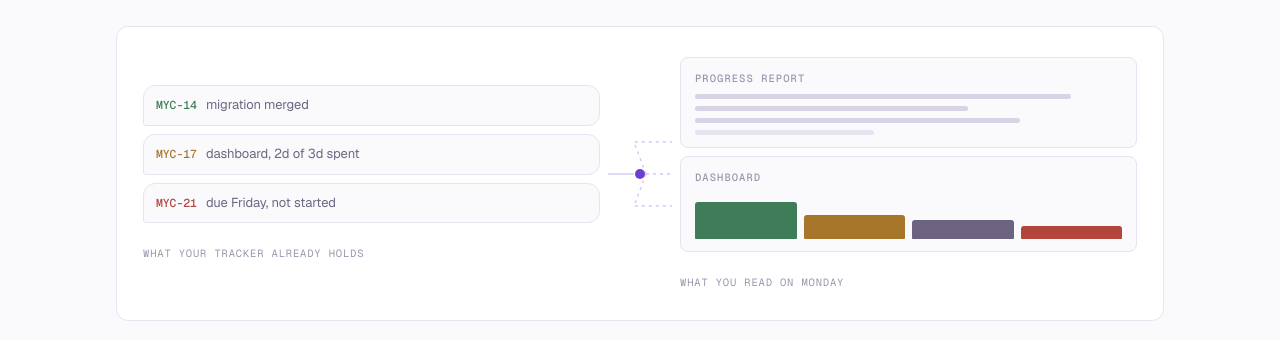
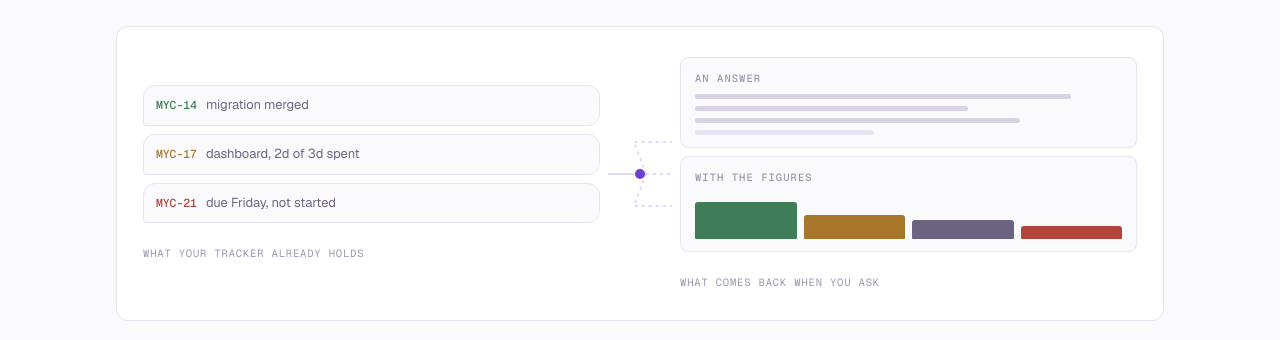
Before and after one commit to vuzlee/mycel, a React (Vite) app in the folder web/: page /app/home in a window 1280 px wide. Shown: the part 390-730 px from the top of the page. Built offline with nearby package versions, Linux system fonts and the light colour scheme; no server answers.

Commit message:
feat(web): the landing copy describes asking, not two tabs

```diff
--- a/web/src/components/Flow.tsx
+++ b/web/src/components/Flow.tsx
@@ -39,7 +39,7 @@ export function Flow() {
 
       <div className="produced">
         <article className="sheet">
-          <span className="label">Progress report</span>
+          <span className="label">An answer</span>
           <span className="line" style={{ width: "88%" }} />
           <span className="line" style={{ width: "64%" }} />
           <span className="line" style={{ width: "76%" }} />
@@ -47,7 +47,7 @@ export function Flow() {
         </article>
 
         <article className="sheet">
-          <span className="label">Dashboard</span>
+          <span className="label">With the figures</span>
           <div className="bars">
             <span data-tag="done" style={{ height: "80%" }} />
             <span data-tag="doing" style={{ height: "52%" }} />
@@ -55,7 +55,7 @@ export function Flow() {
             <span data-tag="late" style={{ height: "28%" }} />
           </div>
         </article>
-        <span className="caption">what you read on Monday</span>
+        <span className="caption">what comes back when you ask</span>
       </div>
     </div>
   );
--- a/web/src/components/panels.tsx
+++ b/web/src/components/panels.tsx
@@ -21,8 +21,6 @@ export function ProfilePanel({ threads }: { threads: Thread[] }) {
   const { user } = useAuth();
   if (!user) return null;
 
-  const reports = threads.filter((thread) => thread.kind === "report").length;
-
   return (
     <>
       <div className="identity">
@@ -39,10 +37,6 @@ export function ProfilePanel({ threads }: { threads: Thread[] }) {
         <div>
           <dt>Runs kept</dt>
           <dd>{threads.length}</dd>
-        </div>
-        <div>
-          <dt>Reports</dt>
-          <dd>{reports}</dd>
         </div>
         <div>
           <dt>Sign-in</dt>
@@ -98,15 +92,15 @@ const STEPS = [
   },
   {
     title: "Read the week",
-    body: "Progress report picks a project and a window and writes it up: what shipped, what is still moving, and which ticket is late.",
+    body: "Ask for a project's progress over any window and it writes it up: what shipped, what is still moving, and which ticket is late.",
   },
   {
     title: "Read the numbers",
-    body: "Dashboard is the same window counted instead of written: totals by status, estimated against spent per person, progress by epic, and effort logged per day.",
+    body: "Ask for a count instead and it writes its own SQL against the work data: totals by status, estimated against spent per person, effort logged per day. Every figure comes back with the query that produced it.",
   },
   {
     title: "Ask anything else",
-    body: "Ask is for questions outside your team's messages — something to look up, or figures you hand it in the question itself.",
+    body: "The same box reads your mailbox and searches the web, so a question does not have to be about your tracker to have an answer.",
   },
 ];
 
--- a/web/src/pages/Home.tsx
+++ b/web/src/pages/Home.tsx
@@ -180,7 +180,7 @@ export function Home() {
             <a href="#what">What you get</a>
             <a href="#ask">What it asks</a>
             {user ? (
-              <Link to="/dashboard">Dashboard</Link>
+              <Link to="/">Ask</Link>
             ) : (
               <Link to="/register">Create an account</Link>
             )}
--- a/web/src/pages/Login.tsx
+++ b/web/src/pages/Login.tsx
@@ -42,8 +42,8 @@ export function Login() {
 
         <h1>Sign in</h1>
         <p className="lede">
-          Progress reports from what your team already posted. An account keeps your runs,
-          so they are still there on another machine tomorrow.
+          Ask about your team's week, the numbers behind it, or anything else. An account
+          keeps your runs, so they are still there on another machine tomorrow.
         </p>
 
         {sent.notice && <p className="notice">{sent.notice}</p>}
```
